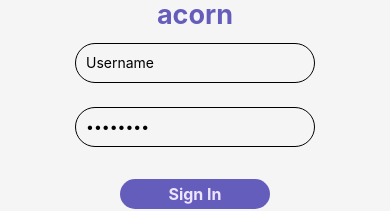
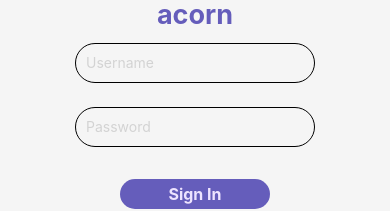
Before and after one commit to Miranda-Tang/BCS-Hacks-Acorn, a React Native app in the folder Acorn/: screen / in a window 390 px wide. Shown: the part 379-590 px from the top of the page. Built offline with nearby package versions, Linux system fonts and the light colour scheme.

Commit message:
changed login field defaults

```diff
--- a/Acorn/app/Screens/LoginScreen.js
+++ b/Acorn/app/Screens/LoginScreen.js
@@ -2,8 +2,8 @@ import { View, Text, StyleSheet, Image, TextInput, TouchableOpacity } from "reac
 import React from "react";
 
 function LoginScreen() {
-  const [username, onChangeUsername] = React.useState("Username");
-  const [password, onChangePassword] = React.useState("Password")
+  const [username, onChangeUsername] = React.useState();
+  const [password, onChangePassword] = React.useState()
 
   return (
     <View style={styles.container}>
```
